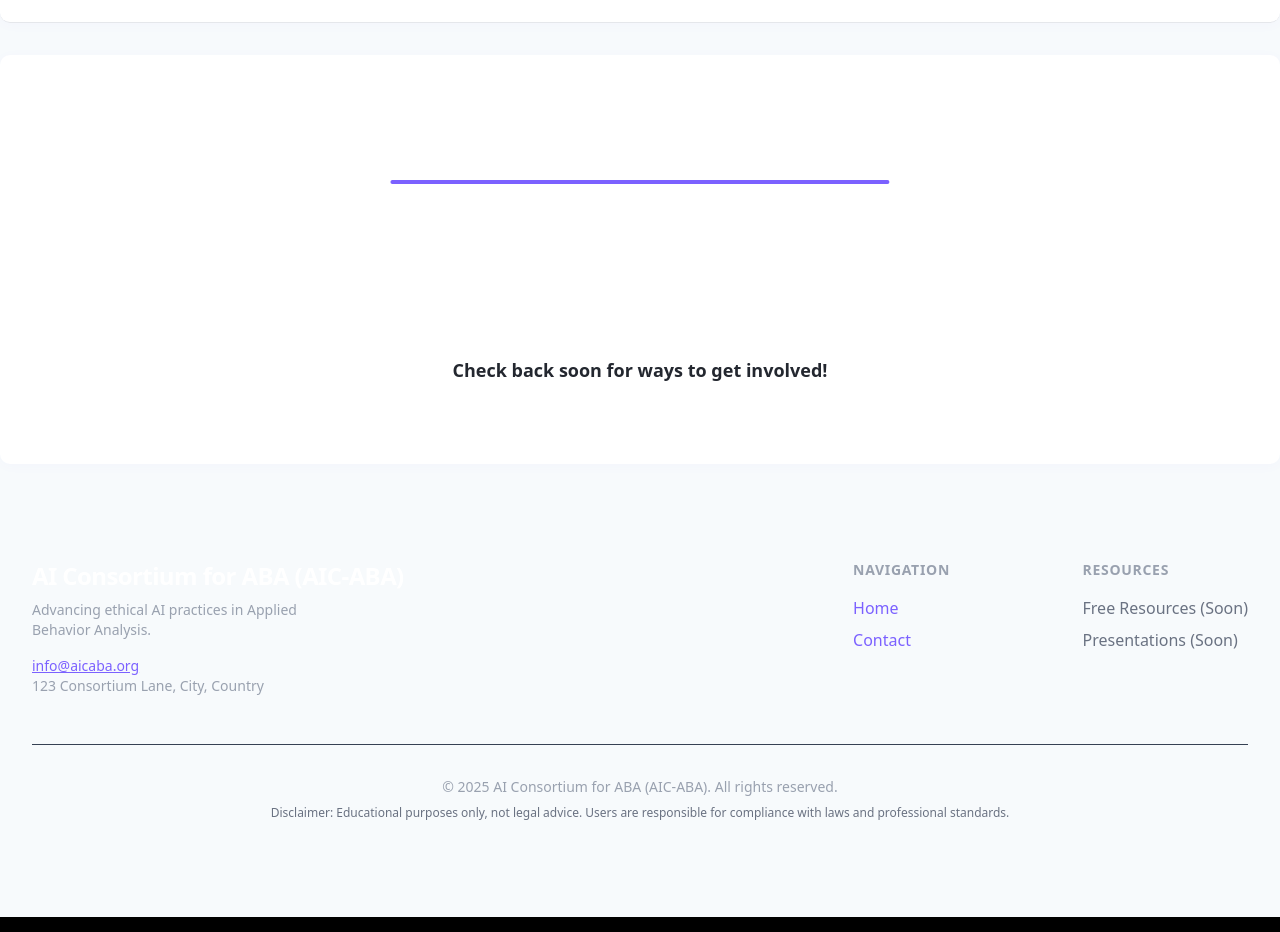
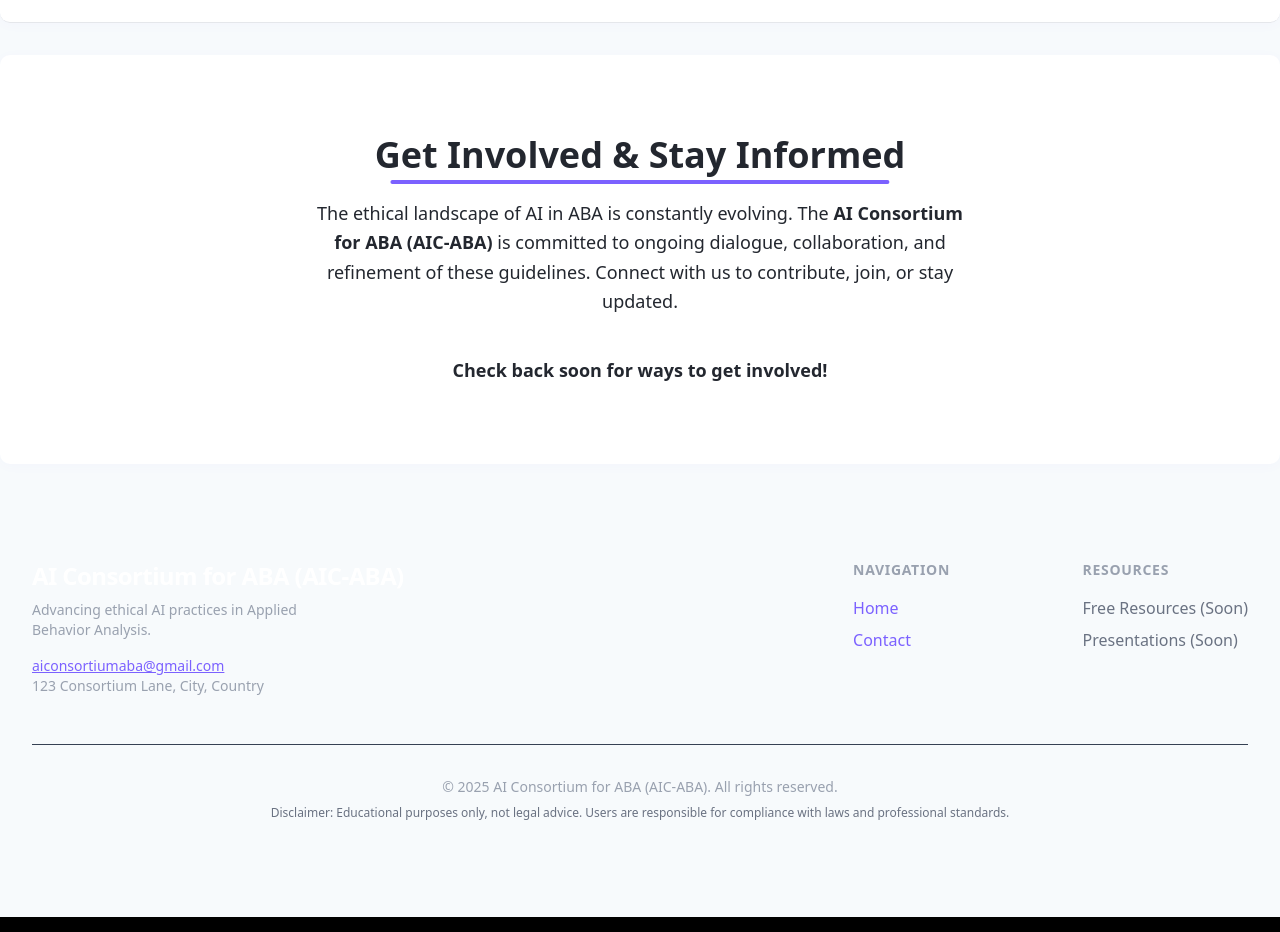
Before and after one commit to lrn2codenow/aicaba, a Next.js app: page / in a window 1280 px wide. Shown: the part 4020-4952 px from the top of the page. Built offline with nearby package versions, Linux system fonts and the light colour scheme.

Commit message:
Update TypeScript type definitions for Node, React, and React DOM packages

```diff
--- a/src/app/page.tsx
+++ b/src/app/page.tsx
@@ -177,10 +177,10 @@ export default function Home() {
         </section>
 
         {/* Contact/CTA Section */}
-        <section id="contact" className="py-20 bg-black">
+        <section id="contact" className="py-20 bg-neutral">
           <div className="max-w-4xl mx-auto px-4 sm:px-6 lg:px-8 text-center">
-            <h2 className="text-3xl sm:text-4xl font-bold text-white mb-6 heading-gradient-underline">Get Involved & Stay Informed</h2>
-            <p className="text-lg text-white leading-relaxed mb-10 max-w-2xl mx-auto">
+            <h2 className="text-3xl sm:text-4xl font-bold text-light mb-6 heading-gradient-underline">Get Involved & Stay Informed</h2>
+            <p className="text-lg text-light leading-relaxed mb-10 max-w-2xl mx-auto">
               The ethical landscape of AI in ABA is constantly evolving. The <strong className="font-semibold text-accent">AI Consortium for ABA (AIC-ABA)</strong> is committed to ongoing dialogue, collaboration, and refinement of these guidelines. Connect with us to contribute, join, or stay updated.
             </p>
             <div className="text-lg text-accent font-semibold mt-8">
@@ -197,7 +197,7 @@ export default function Home() {
             <div className="mb-8 md:mb-0">
               <span className="text-2xl font-bold text-white tracking-tight">AI Consortium for ABA (AIC-ABA)</span>
               <p className="mt-2 text-gray-400 text-sm max-w-xs">Advancing ethical AI practices in Applied Behavior Analysis.</p>
-              <p className="mt-4 text-gray-400 text-sm"><a href="mailto:info@aicaba.org" className="underline hover:text-accent">info@aicaba.org</a></p>
+              <p className="mt-4 text-gray-400 text-sm"><a href="mailto:aiconsortiumaba@gmail.com" className="underline hover:text-accent">aiconsortiumaba@gmail.com</a></p>
               <address className="text-gray-400 text-sm not-italic">123 Consortium Lane, City, Country</address>
             </div>
             <div className="grid grid-cols-2 gap-8 md:gap-16">
```
